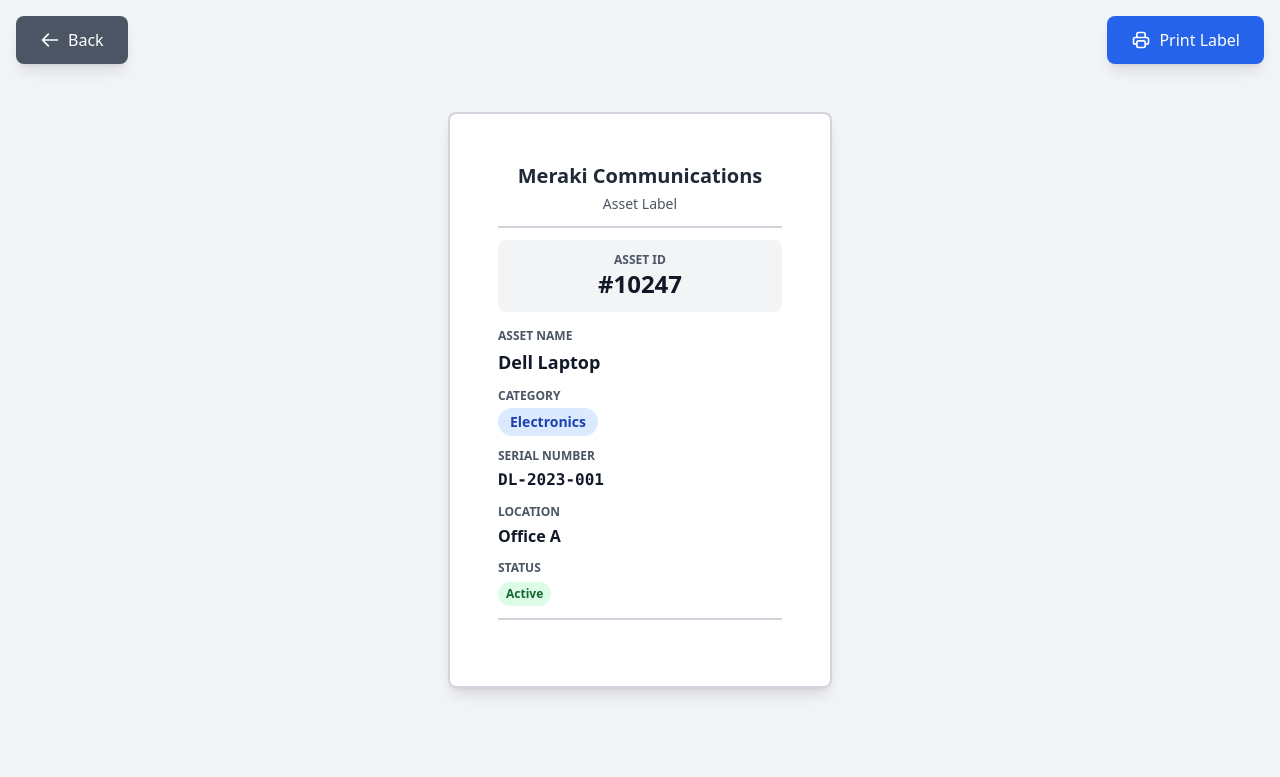
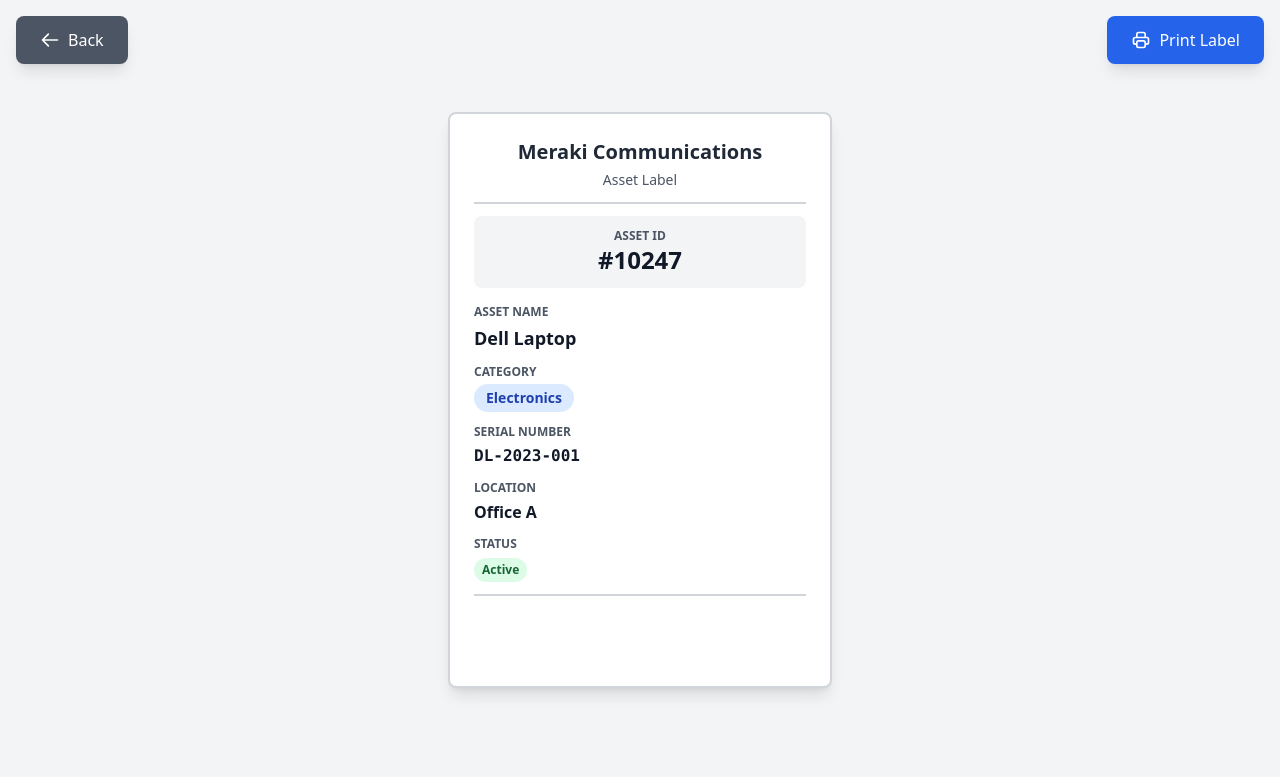
Before and after one commit to cmorgan1403/assetregister, a Node server app: page /assets/10247/label in a window 1280 px wide. Shown: the top 777 px of the page. Run offline with Node 20, Linux system fonts and the light colour scheme; the visitor is signed in with stand-in values (Sample User, id 1); some libraries are stand-ins or nearby versions.

Commit message:
Update label.ejs

```diff
--- a/views/label.ejs
+++ b/views/label.ejs
@@ -45,7 +45,7 @@
       .label {
         width: 4in;
         height: 6in;
-        padding: 0.50in;
+        padding: 0.25in;
         box-sizing: border-box;
       }
     }
@@ -128,7 +128,7 @@
         </div>
 
         <!-- Barcode -->
-        <div class="mt-auto text-center border-t-2 border-gray-300 pt-2 flex justify-center">
+        <div class="mt-auto text-center py-1 border-t-2 border-gray-300 pt-2 flex justify-center">
           <svg id="barcode"></svg>
         </div>
 
```
